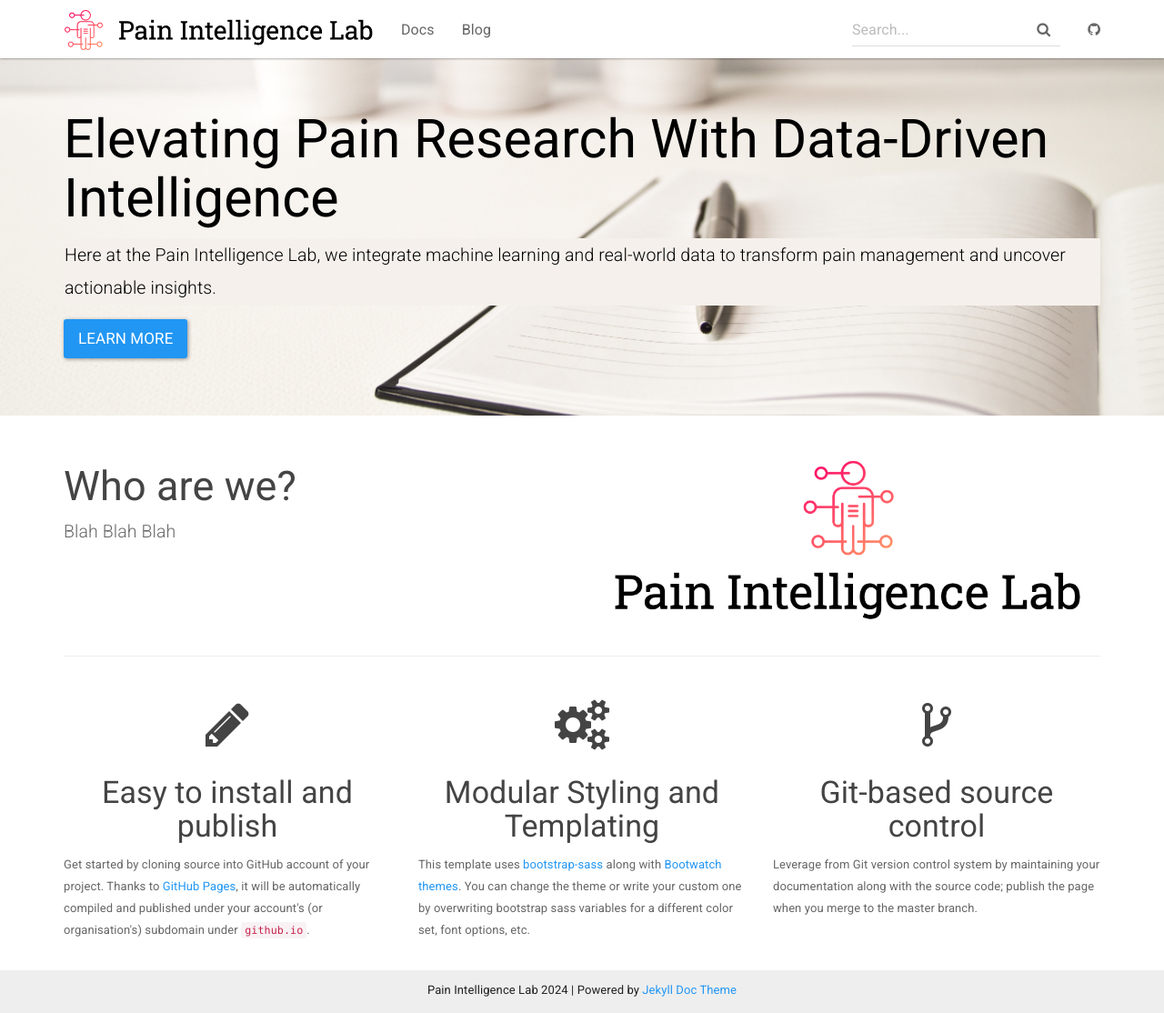
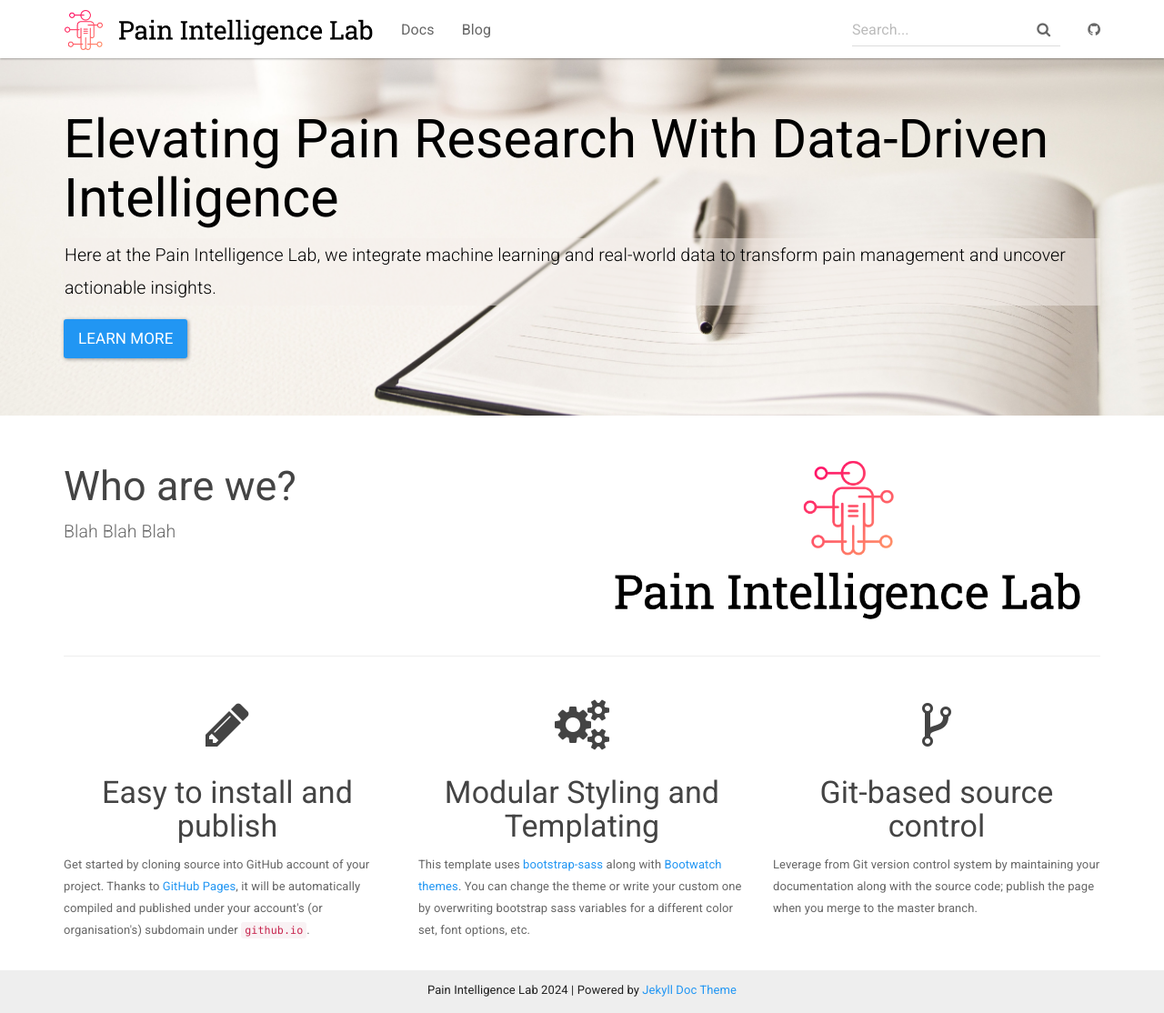
Before and after one commit to potatole123/my-prog, a Jekyll site: the page built from index.html, in a window 1280 px wide and 1114 px high. Shown: the whole window at 91% size. Built offline with Jekyll 4.4.1, drawn with Linux system fonts in a browser that asks for light colours.

Commit message:
Update index.html

```diff
--- a/index.html
+++ b/index.html
@@ -5,7 +5,7 @@ layout: default
 <div class="header-container jumbotron">
     <div class="container">
         <h1 style="color: black;">Elevating Pain Research With Data-Driven Intelligence</h1>
-        <p style="color: black; font-size: 1.5em; background-color: rgba(245,240,235,255); padding: 1px; border-radius: 1px; display: inline-block;">
+        <p style="color: black; font-size: 1.5em; background-color: rgba(245,240,235,0.5); padding: 1px; border-radius: 1px; display: inline-block;">
             Here at the Pain Intelligence Lab, we integrate machine learning and real-world data to transform pain management and uncover actionable insights.
         </p>
         <p><a class="btn btn-primary btn-lg" href="{{ "/docs/home/" | relative_url }}" role="button">Learn more</a></p>
```
